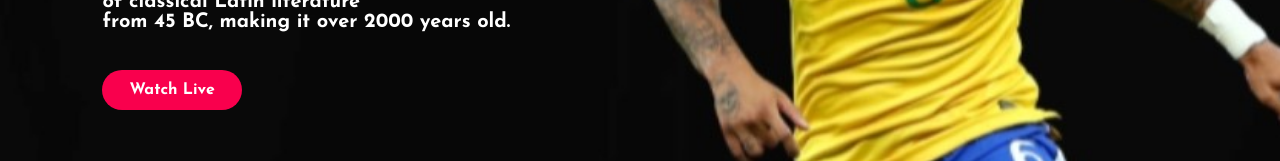
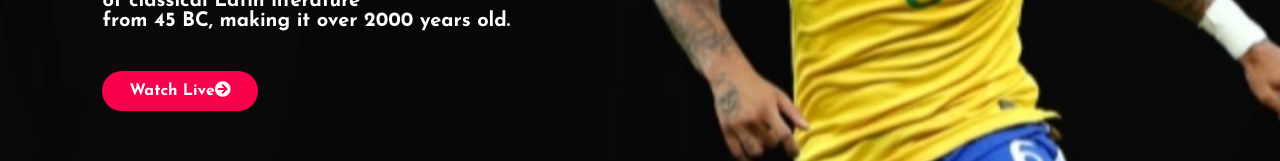
Before and after one commit to Habib8901/Assignment-2-tablet-version, a plain HTML site: page ass2 tab.html in a window 1280 px wide. Shown: the part 490-651 px from the top of the page. Drawn offline with Linux system fonts and the light colour scheme.

Commit message:
class added

```diff
--- a/ass2 tab.html
+++ b/ass2 tab.html
@@ -37,7 +37,7 @@
             </h3>
 			<div class="newslatter">
 				<form>
-                    <a href="#" class="btn">Watch Live</a>
+                    <a class="btn" href="#">Watch Live<i class="fa fa-arrow-circle-right"></i></a>
 
 				</form>
 			</div>
```
